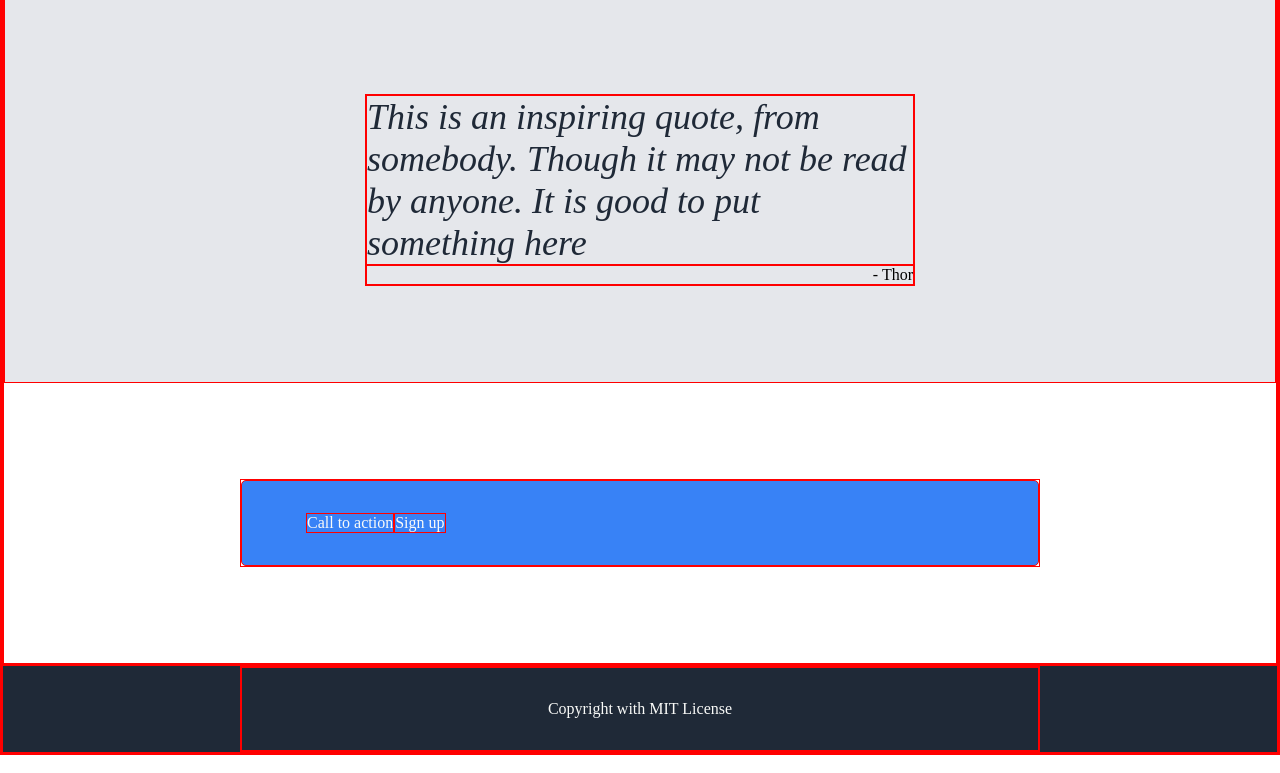
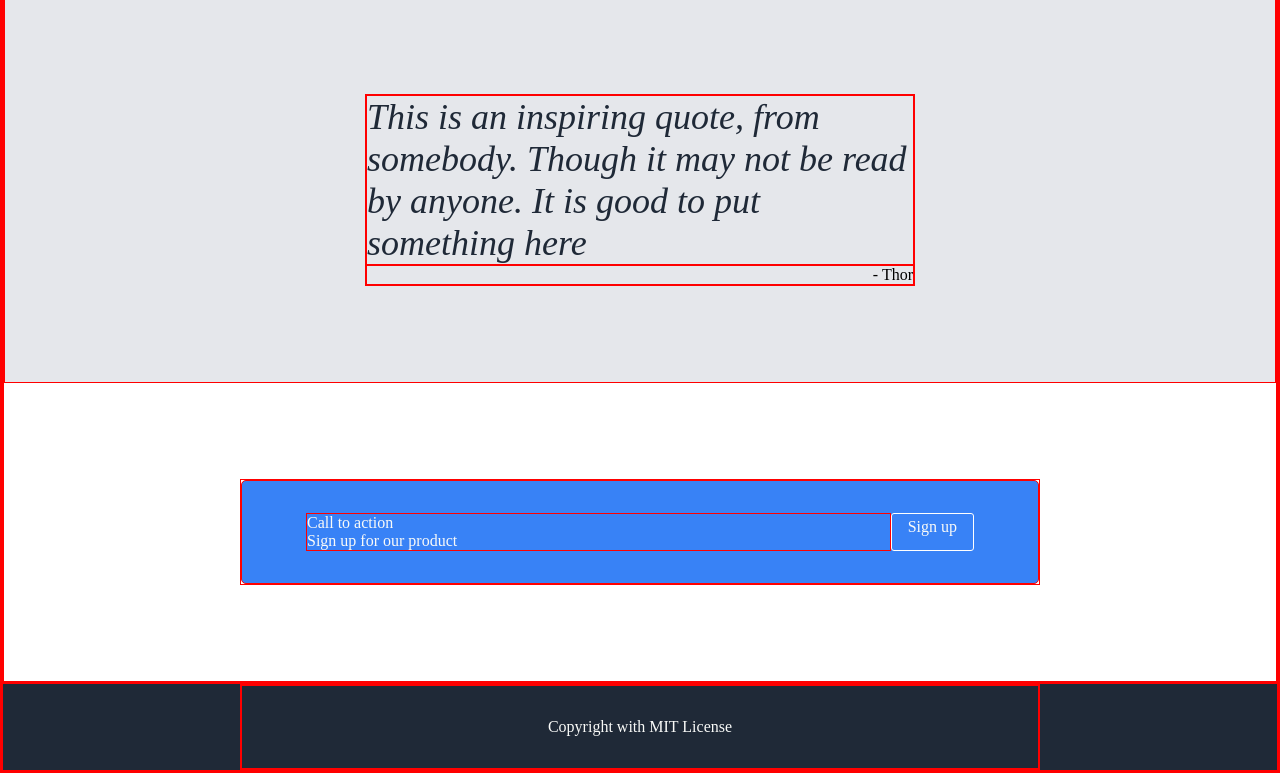
Before and after one commit to lkYu92393/odin-project-landing, a plain HTML site: page src/index.html in a window 1280 px wide. Shown: the part 652-1425 px from the top of the page. Drawn offline with Linux system fonts and the light colour scheme.

Commit message:
closer now

```diff
--- a/src/index.css
+++ b/src/index.css
@@ -49,7 +49,9 @@
 .flex-align-start {
     align-items: flex-start;
 }
-
+.flex-align-end {
+    justify-self: flex-end;
+}
 .flex-self-stretch {
     align-self: stretch;
 }
@@ -130,6 +132,7 @@
     color: #1f2937;
 }
 
+
 .call-action {
     margin: 6rem auto;
     color: #F9FAF8;
@@ -140,6 +143,12 @@
     border-radius: 5px;
     padding: 2rem 4rem;
 }
+.call-action > div > div:nth-of-type(2) {
+    border: 1px solid white;
+    border-radius: 3px;
+    padding: 0.25rem 1rem;
+    flex: 0 0 auto;
+}
 
 .copy-text {
     padding: 2rem 0;
--- a/src/index.html
+++ b/src/index.html
@@ -69,7 +69,7 @@
             </div>
             <div class="width-limiter call-action">
                 <div class="flex-container">
-                    <div>Call to action</div>
+                    <div class="flex1">Call to action <br/>Sign up for our product</div>
                     <div>Sign up</div>
                 </div>
             </div>
```
